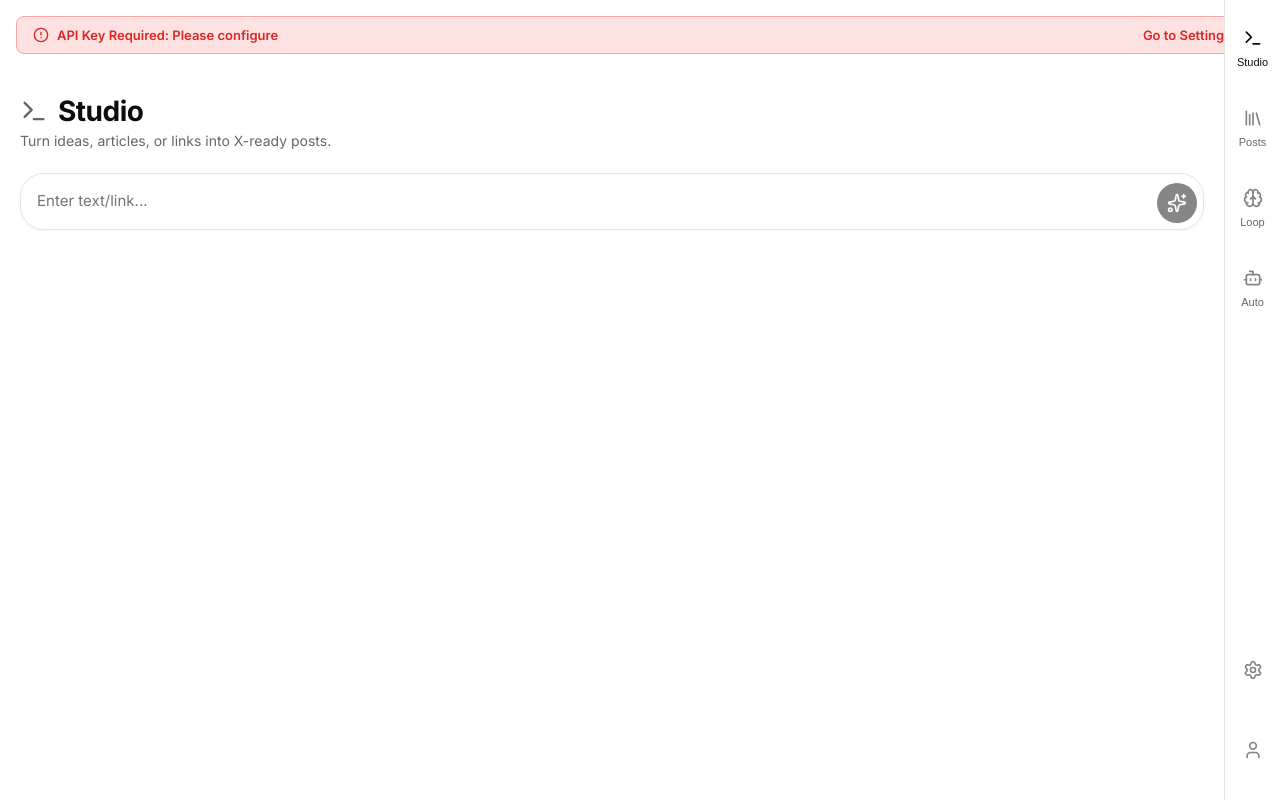
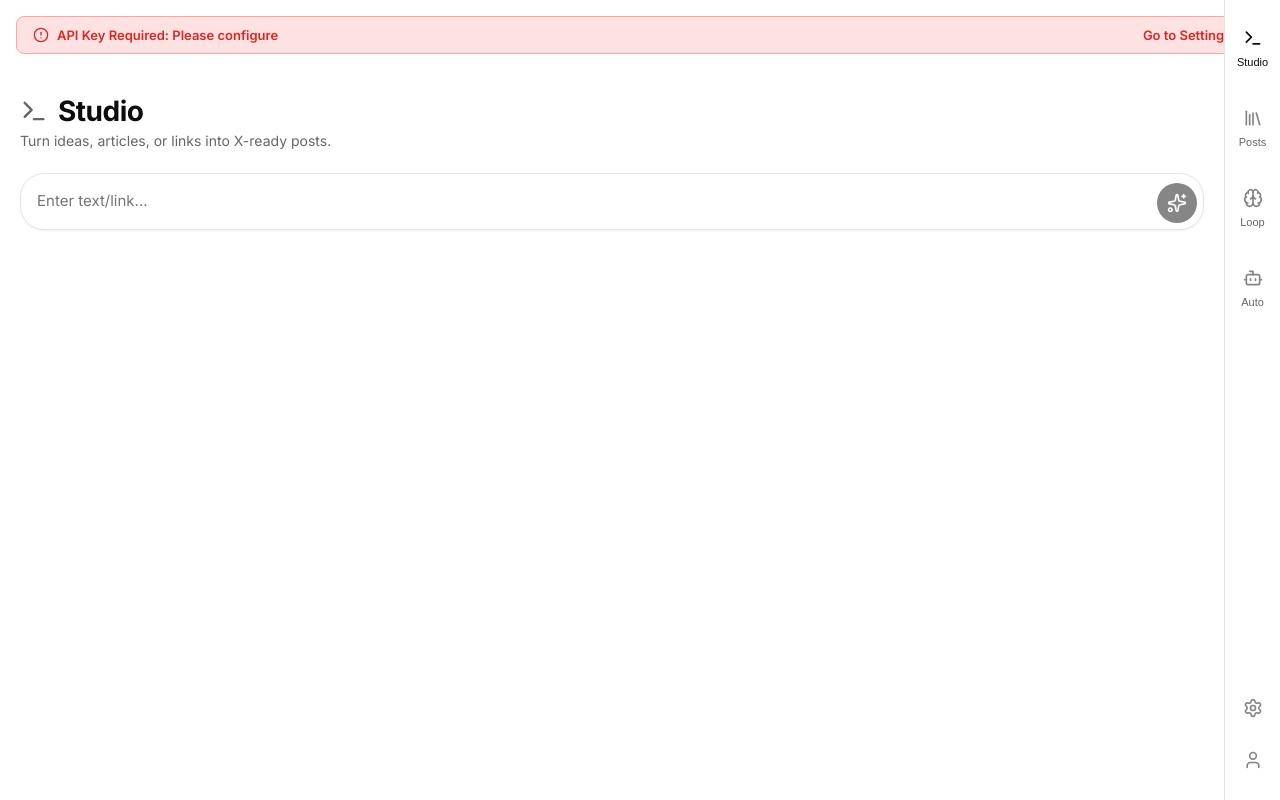
Before and after one commit to eva2050/VibeX, a browser extension: page options/options.html in a window 1280 px wide. Drawn offline with Linux system fonts and the light colour scheme.

Commit message:
ui: group Settings and Profile closer at the bottom

```diff
--- a/options/options.css
+++ b/options/options.css
@@ -518,9 +518,6 @@ body {
   z-index: 1000;
 }
 
-.nav-item[data-view="view-settings"] {
-  margin-top: auto;
-}
 
 .nav-item {
   background: transparent;
--- a/options/options.html
+++ b/options/options.html
@@ -291,12 +291,14 @@
         <i data-lucide="bot" class="nav-icon" width="20" height="20"></i>
         <span class="nav-label" data-i18n="nav_engine">Auto</span>
       </button>
-      <button class="nav-item" data-view="view-settings" style="margin-top: auto;" title="设置" data-i18n-title="nav_settings">
-        <i data-lucide="settings" class="nav-icon" width="20" height="20"></i>
-      </button>
-      <button class="nav-item" data-view="view-persona" title="Profile" data-i18n-title="nav_customization">
-        <i data-lucide="user" class="nav-icon" width="20" height="20"></i>
-      </button>
+      <div class="bottom-nav-group" style="margin-top: auto; display: flex; flex-direction: column; width: 100%; gap: 4px;">
+        <button class="nav-item" data-view="view-settings" style="height: 48px;" title="设置" data-i18n-title="nav_settings">
+          <i data-lucide="settings" class="nav-icon" width="20" height="20" style="margin-bottom: 0;"></i>
+        </button>
+        <button class="nav-item" data-view="view-persona" style="height: 48px;" title="Profile" data-i18n-title="nav_customization">
+          <i data-lucide="user" class="nav-icon" width="20" height="20" style="margin-bottom: 0;"></i>
+        </button>
+      </div>
     </nav>
   </div>
 
```
